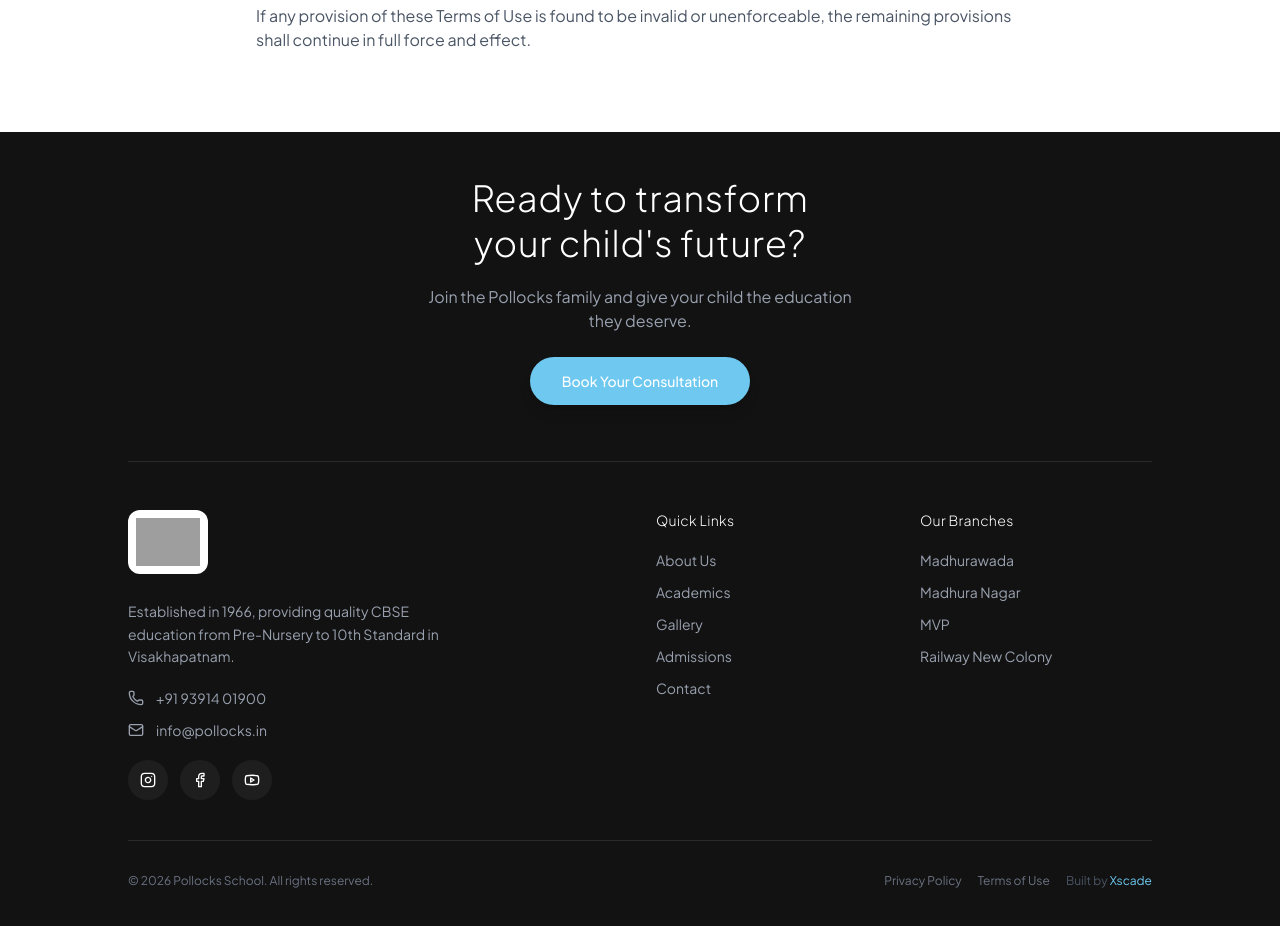
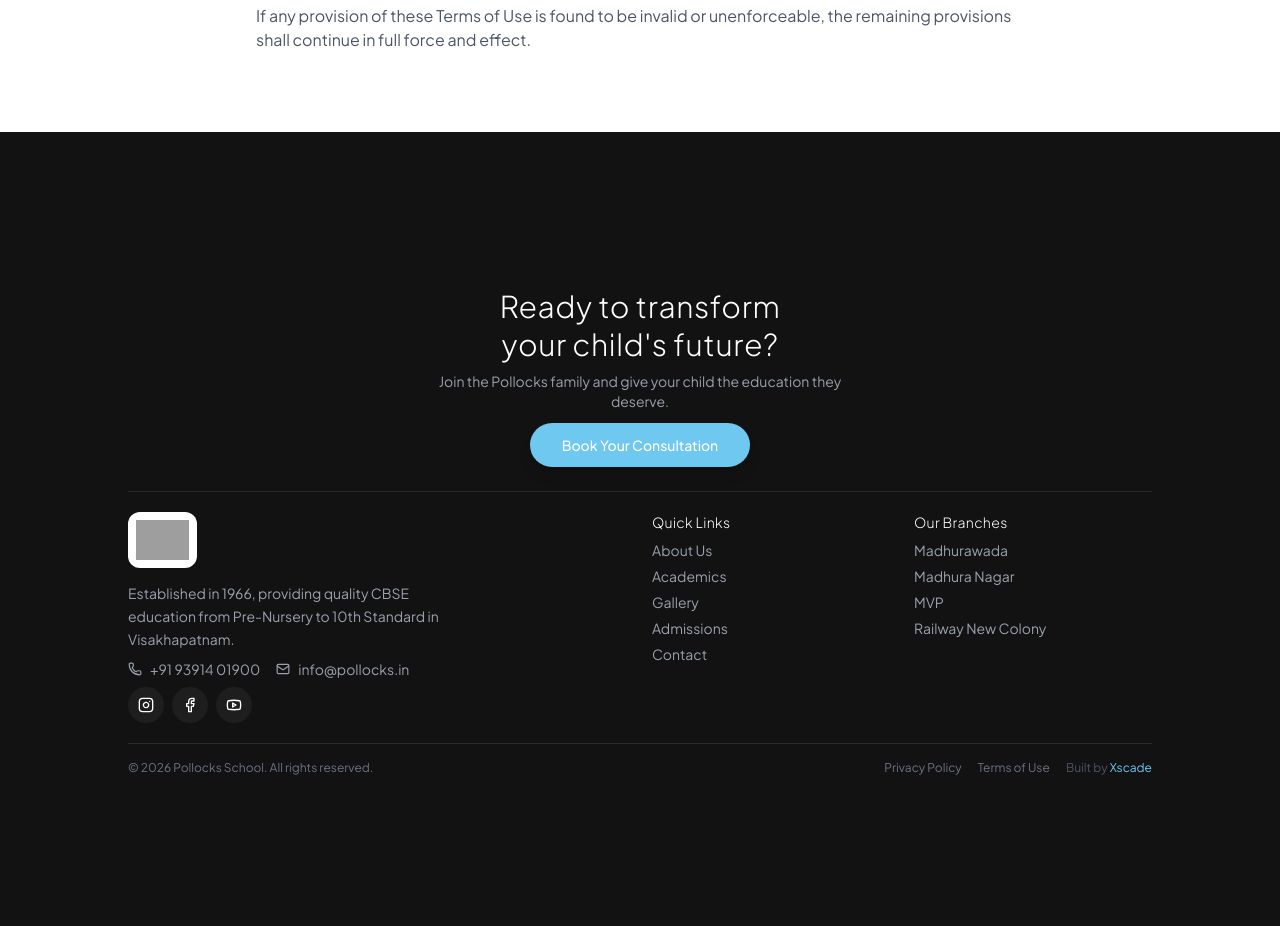
Before and after one commit to Jasmith-kumar/pollocks, a Next.js app: page /terms in a window 1280 px wide. Shown: the part 2620-3546 px from the top of the page. Built offline with nearby package versions, Linux system fonts and the light colour scheme; grey boxes are pictures that could not be loaded; a web font is replaced by a local one.

Commit message:
Fix about page scrollbars and footer visibility - compact layout for desktop

```diff
--- a/app/about/page.js
+++ b/app/about/page.js
@@ -169,7 +169,7 @@ export default function AboutPage() {
           <Testimonials />
         </section>
 
-        <section className="bg-pollocks-black pt-16 pb-8">
+        <section className="bg-pollocks-black">
           <Footer />
         </section>
       </main>
@@ -205,41 +205,31 @@ export default function AboutPage() {
             </div>
           </section>
 
-          <section className="w-screen h-screen shrink-0 flex items-center justify-center bg-pollocks-sky overflow-hidden pt-20">
-            <div className="w-full h-full flex items-center overflow-y-auto lg:overflow-hidden">
-              <DirectorShowcase />
-            </div>
+          <section className="w-screen h-screen shrink-0 flex items-center justify-center bg-pollocks-sky overflow-hidden">
+            <DirectorShowcase />
           </section>
 
-          <section className="h-screen shrink-0 pt-20">
+          <section className="h-screen shrink-0 overflow-hidden">
             <AboutTimeline />
           </section>
 
-          <section className="w-screen h-screen shrink-0 bg-pollocks-navy flex items-center justify-center pt-20">
-            <div className="w-full">
-              <StatsSection />
-            </div>
+          <section className="w-screen h-screen shrink-0 bg-pollocks-navy flex items-center justify-center overflow-hidden">
+            <StatsSection />
           </section>
 
-          <section className="w-screen h-screen shrink-0 bg-white flex items-center justify-center overflow-hidden pt-20">
-            <div className="w-full h-full flex items-center overflow-y-auto lg:overflow-hidden">
-              <TeamSection />
-            </div>
+          <section className="w-screen h-screen shrink-0 bg-white flex items-center justify-center overflow-hidden">
+            <TeamSection />
           </section>
 
-          <section className="w-screen h-screen shrink-0 bg-pollocks-navy flex items-center justify-center px-8 pt-20">
-            <div className="w-full">
-              <VideoShowcase />
-            </div>
+          <section className="w-screen h-screen shrink-0 bg-pollocks-navy flex items-center justify-center overflow-hidden">
+            <VideoShowcase />
           </section>
 
-          <section className="w-screen h-screen shrink-0 bg-white flex items-center justify-center pt-20">
-            <div className="w-full">
-              <Testimonials />
-            </div>
+          <section className="w-screen h-screen shrink-0 bg-white flex items-center justify-center overflow-hidden">
+            <Testimonials />
           </section>
 
-          <section id="footer-section" className="w-screen h-screen shrink-0 bg-pollocks-black flex items-center justify-center">
+          <section id="footer-section" className="w-screen min-h-screen shrink-0 bg-pollocks-black flex items-center overflow-hidden">
             <Footer />
           </section>
 
--- a/components/Footer.jsx
+++ b/components/Footer.jsx
@@ -6,62 +6,62 @@ import Image from "next/image";
 export default function Footer() {
   return (
     <footer className="bg-pollocks-black text-white w-full h-full lg:h-screen px-5 sm:px-8 lg:px-12">
-      <div className="max-w-5xl mx-auto h-full flex flex-col justify-center py-12 sm:py-16 lg:py-0">
-        {/* Final CTA with better spacing */}
-        <div className="mb-12 sm:mb-14 text-center">
-          <h2 className="text-2xl sm:text-3xl lg:text-4xl font-bold mb-5 tracking-tight font-serif leading-tight">
+      <div className="max-w-5xl mx-auto h-full flex flex-col justify-center py-12 sm:py-16 lg:py-8">
+        {/* Final CTA - Compact for desktop */}
+        <div className="mb-8 lg:mb-6 text-center">
+          <h2 className="text-2xl sm:text-3xl lg:text-3xl font-bold mb-3 lg:mb-2 tracking-tight font-serif leading-tight">
             Ready to transform <br className="hidden sm:block" /> your child's future?
           </h2>
-          <p className="text-gray-400 text-sm sm:text-base max-w-md mx-auto mb-6">
+          <p className="text-gray-400 text-sm max-w-md mx-auto mb-4 lg:mb-3">
             Join the Pollocks family and give your child the education they deserve.
           </p>
           <Link href="/admissions">
-            <Button variant="primary" size="lg" className="h-12 px-8 text-sm rounded-full shadow-lg bg-pollocks-blue hover:bg-pollocks-blue-dark">
+            <Button variant="primary" size="lg" className="h-10 lg:h-11 px-6 lg:px-8 text-sm rounded-full shadow-lg bg-pollocks-blue hover:bg-pollocks-blue-dark">
               Book Your Consultation
             </Button>
           </Link>
         </div>
 
-        <div className="border-t border-white/10 pt-10 sm:pt-12">
-          <div className="grid grid-cols-1 sm:grid-cols-2 lg:grid-cols-4 gap-10 sm:gap-8 mb-10">
+        <div className="border-t border-white/10 pt-6 lg:pt-5">
+          <div className="grid grid-cols-1 sm:grid-cols-2 lg:grid-cols-4 gap-8 lg:gap-6 mb-6 lg:mb-5">
             {/* Brand & Contact */}
             <div className="sm:col-span-2">
-              <div className="mb-5">
+              <div className="mb-3 lg:mb-2">
                 <Link href="/" className="inline-block bg-white rounded-xl p-2 hover:shadow-lg transition-shadow">
                   <Image
                     src="https://storage.googleapis.com/new_client_files/pollocks/Pollocks%20logo.png"
                     alt="Pollocks School Logo"
                     width={180}
                     height={56}
-                    className="h-10 sm:h-11 md:h-12 w-auto object-contain"
+                    className="h-9 lg:h-10 w-auto object-contain"
                   />
                 </Link>
               </div>
-              <p className="text-gray-400 max-w-xs mb-5 text-sm leading-relaxed">
+              <p className="text-gray-400 max-w-xs mb-3 lg:mb-2 text-sm leading-relaxed">
                 Established in 1966, providing quality CBSE education from Pre-Nursery to 10th Standard in Visakhapatnam.
               </p>
 
               {/* Contact Info */}
-              <div className="space-y-3 mb-5">
-                <a href="tel:+919391401900" className="flex items-center gap-3 text-gray-400 hover:text-pollocks-blue transition-colors text-sm">
-                  <Phone className="w-4 h-4" />
+              <div className="flex flex-wrap gap-4 mb-3 lg:mb-2">
+                <a href="tel:+919391401900" className="flex items-center gap-2 text-gray-400 hover:text-pollocks-blue transition-colors text-sm">
+                  <Phone className="w-3.5 h-3.5" />
                   <span>+91 93914 01900</span>
                 </a>
-                <a href="mailto:info@pollocks.in" className="flex items-center gap-3 text-gray-400 hover:text-pollocks-blue transition-colors text-sm">
-                  <Mail className="w-4 h-4" />
+                <a href="mailto:info@pollocks.in" className="flex items-center gap-2 text-gray-400 hover:text-pollocks-blue transition-colors text-sm">
+                  <Mail className="w-3.5 h-3.5" />
                   <span>info@pollocks.in</span>
                 </a>
               </div>
 
               {/* Social Links */}
-              <div className="flex gap-3">
-                <a href="https://www.instagram.com/pollocksschool/?hl=en" target="_blank" rel="noopener noreferrer" className="w-10 h-10 rounded-full bg-white/5 flex items-center justify-center hover:bg-pollocks-blue transition-colors">
+              <div className="flex gap-2">
+                <a href="https://www.instagram.com/pollocksschool/?hl=en" target="_blank" rel="noopener noreferrer" className="w-9 h-9 rounded-full bg-white/5 flex items-center justify-center hover:bg-pollocks-blue transition-colors">
                   <Instagram className="w-4 h-4" />
                 </a>
-                <a href="https://www.facebook.com/pollocksschool" target="_blank" rel="noopener noreferrer" className="w-10 h-10 rounded-full bg-white/5 flex items-center justify-center hover:bg-pollocks-blue transition-colors">
+                <a href="https://www.facebook.com/pollocksschool" target="_blank" rel="noopener noreferrer" className="w-9 h-9 rounded-full bg-white/5 flex items-center justify-center hover:bg-pollocks-blue transition-colors">
                   <Facebook className="w-4 h-4" />
                 </a>
-                <a href="https://www.youtube.com/channel/UClblR3cACr1ryhxm3ZZFD8Q" target="_blank" rel="noopener noreferrer" className="w-10 h-10 rounded-full bg-white/5 flex items-center justify-center hover:bg-pollocks-blue transition-colors">
+                <a href="https://www.youtube.com/channel/UClblR3cACr1ryhxm3ZZFD8Q" target="_blank" rel="noopener noreferrer" className="w-9 h-9 rounded-full bg-white/5 flex items-center justify-center hover:bg-pollocks-blue transition-colors">
                   <Youtube className="w-4 h-4" />
                 </a>
               </div>
@@ -69,8 +69,8 @@ export default function Footer() {
 
             {/* Quick Links */}
             <div>
-              <h4 className="font-bold mb-5 text-sm font-serif">Quick Links</h4>
-              <ul className="space-y-3 text-gray-400 text-sm">
+              <h4 className="font-bold mb-3 lg:mb-2 text-sm font-serif">Quick Links</h4>
+              <ul className="space-y-2 lg:space-y-1.5 text-gray-400 text-sm">
                 <li><a href="/about" className="hover:text-pollocks-blue transition-colors">About Us</a></li>
                 <li><a href="/academics" className="hover:text-pollocks-blue transition-colors">Academics</a></li>
                 <li><a href="/gallery" className="hover:text-pollocks-blue transition-colors">Gallery</a></li>
@@ -81,8 +81,8 @@ export default function Footer() {
 
             {/* Branches */}
             <div>
-              <h4 className="font-bold mb-5 text-sm font-serif">Our Branches</h4>
-              <ul className="space-y-3 text-gray-400 text-sm">
+              <h4 className="font-bold mb-3 lg:mb-2 text-sm font-serif">Our Branches</h4>
+              <ul className="space-y-2 lg:space-y-1.5 text-gray-400 text-sm">
                 <li><span className="hover:text-pollocks-blue transition-colors cursor-pointer">Madhurawada</span></li>
                 <li><span className="hover:text-pollocks-blue transition-colors cursor-pointer">Madhura Nagar</span></li>
                 <li><span className="hover:text-pollocks-blue transition-colors cursor-pointer">MVP</span></li>
@@ -92,7 +92,7 @@ export default function Footer() {
           </div>
 
           {/* Bottom Bar */}
-          <div className="flex flex-col sm:flex-row justify-between items-center pt-8 border-t border-white/10 text-xs text-gray-500 gap-4">
+          <div className="flex flex-col sm:flex-row justify-between items-center pt-5 lg:pt-4 border-t border-white/10 text-xs text-gray-500 gap-3">
             <p>© {new Date().getFullYear()} Pollocks School. All rights reserved.</p>
             <div className="flex items-center gap-4 flex-wrap justify-center">
               <a href="/privacy-policy" className="hover:text-pollocks-blue transition-colors">Privacy Policy</a>
```
